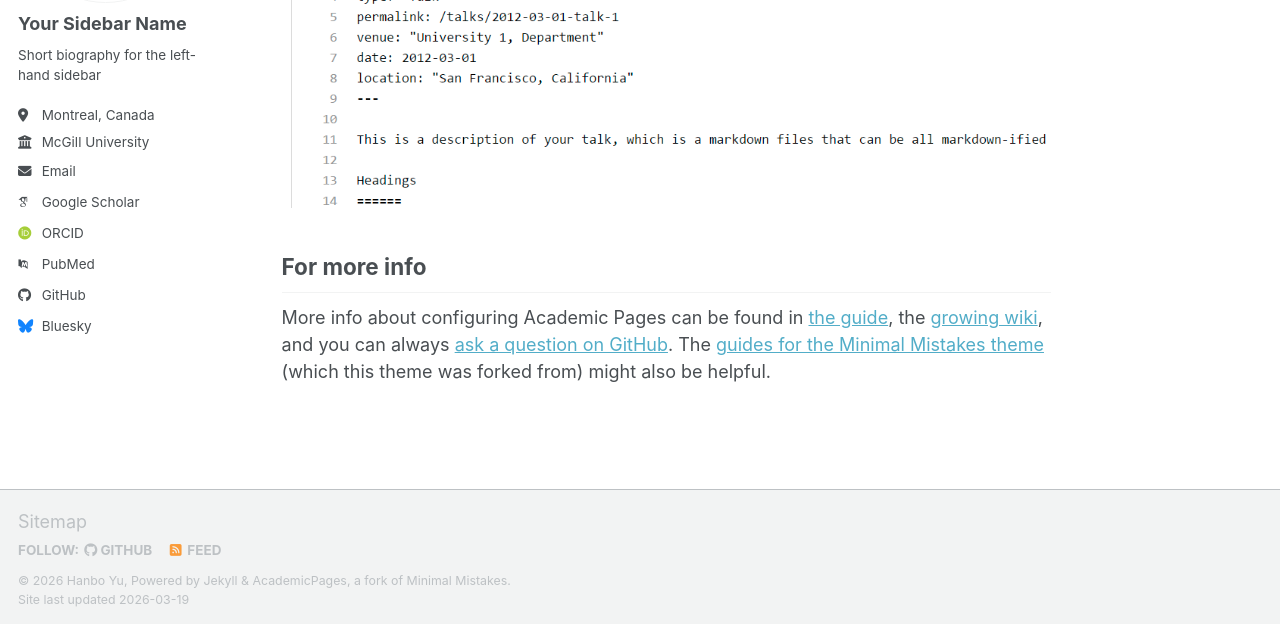
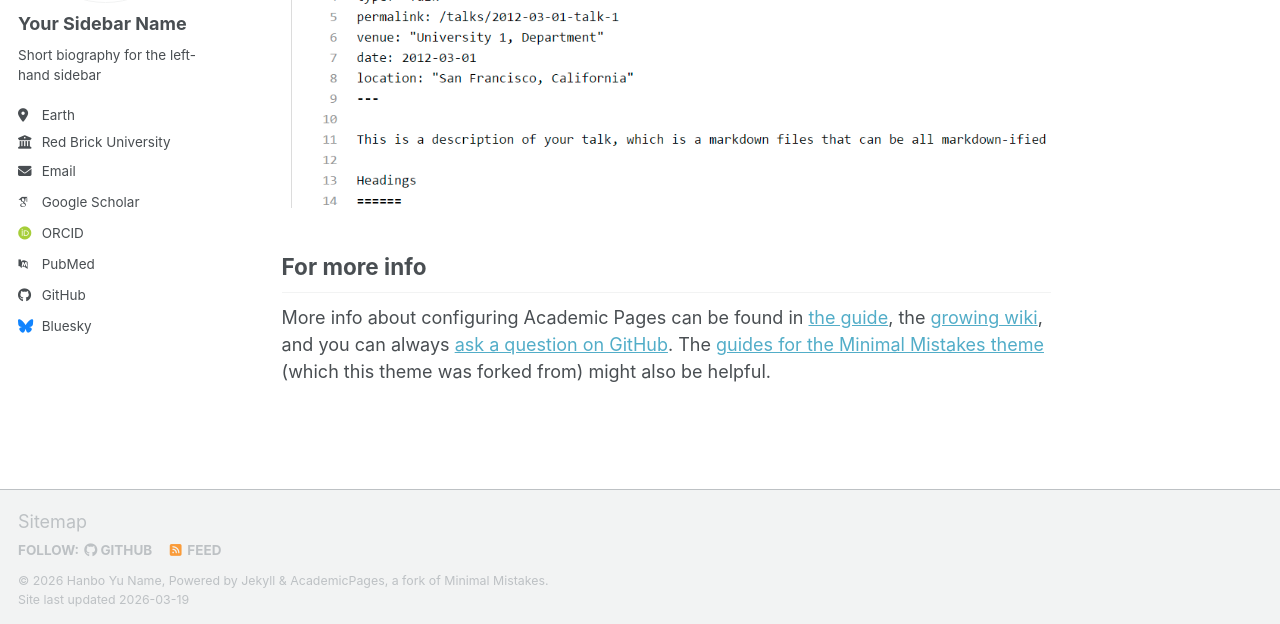
Before and after one commit to Hanbo-Yu/hanbo_yu.github.io, a Jekyll site: the page built from _pages/about.md, in a window 1280 px wide and 900 px high, scrolled down 2720 px. Shown: the part 273-897 px from the top of the window. Built offline with Jekyll 4.4.1, drawn with Linux system fonts in a browser that asks for light colours; some web fonts are replaced; a script bundle is joined from its source files by our own code; library files that are not in the unit come from our copies.

Commit message:
Fix URL again

```diff
--- a/_config.yml
+++ b/_config.yml
@@ -11,12 +11,12 @@
 site_theme               : "default" # The available themes options are "default", "air", "sunrise", "mint", "dirt" and "contrast"
 title                    : "Hanbo Yu"
 title_separator          : "-"
-name                     : &name "Hanbo Yu"
+name                     : &name "Hanbo Yu Name"
 description              : &description "Your Name's academic portfolio"   # Update this with a general description of your site, this is the default if not overridden by a page
-url                      : https://hanbo-yu.github.io # The base hostname & protocol for your site e.g. "https://[your GitHub username].github.io",
+# url                      : https://academicpages.github.io # The base hostname & protocol for your site e.g. "https://[your GitHub username].github.io",
                                                            # or if you already have some other page hosted on Github then use "https://[your GitHub username].github.io/[Your Repo Name]"
 baseurl                  : "" # the subpath of your site, e.g. "/blog"
-# repository               : "Hanbo-Yu/hanbo_yu.github.io"
+repository               : "academicpages/academicpages.github.io"
 
 # Site Author - The following control what appear as part of the author content on the side bar.
 #               If a field is blank the icon and link will not appear, otherwise it will be shown.
@@ -27,8 +27,8 @@
   name             : "Your Sidebar Name"
   pronouns         : # example: "she/her"
   bio              : "Short biography for the left-hand sidebar"
-  location         : "Montreal, Canada"
-  employer         : "McGill University"
+  location         : "Earth"
+  employer         : "Red Brick University"
   uri              : # URL
   email            : "none@example.org"
 
```
